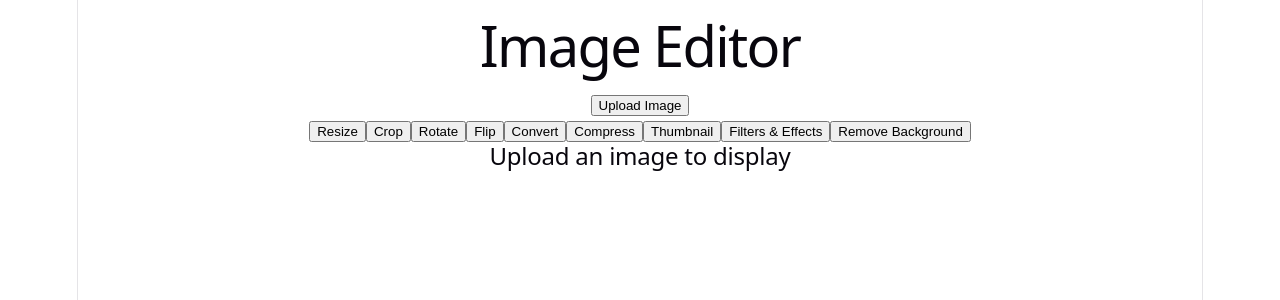
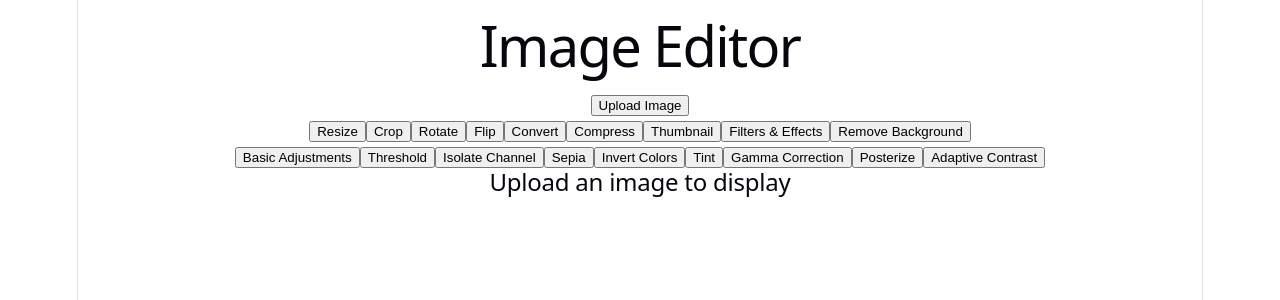
Before and after one commit to rasooli451/ImageEditor, a React (Vite) app: page / in a window 1280 px wide. Shown: the top 300 px of the page. Built offline with nearby package versions, Linux system fonts and the light colour scheme.

Commit message:
added in the new color adjustment file containing all the buttons for color adjustment effects

```diff
--- a/src/components/ImageComponent.jsx
+++ b/src/components/ImageComponent.jsx
@@ -5,6 +5,7 @@ import { useState } from "react"
 import Tools from "./Tools"
 import ReactCrop from "react-image-crop";
 import "react-image-crop/dist/ReactCrop.css";
+import ColorAdjustments from "./ColorAdjustments";
 
 export default function ImageComponent({image, selectable, triggerSelect, formSelection, cropFunc, compressFunc, BGremoval, adjustments}){
 
@@ -32,7 +33,6 @@ export default function ImageComponent({image, selectable, triggerSelect, formSe
              const scaleX = naturalImageMeta.width / displayImageMeta.width;
              const scaleY = naturalImageMeta.height / displayImageMeta.height;
              const finalC = {x : Math.round(crop.x * scaleX), y: Math.round(crop.y * scaleY), width : Math.round(crop.width * scaleX), height : Math.round(crop.height * scaleY)};
-             console.log(finalC);
              cropFunc(finalC);
              setCrop(null);
              setDisplayApplyCropButton(false);
@@ -42,6 +42,7 @@ export default function ImageComponent({image, selectable, triggerSelect, formSe
 
     return <div className="display">
         <Tools switchSelect={tempFunc} unimportantfunc={(identity)=> passUpFormSelection(identity)} Compress={compressFunc} removeBG={BGremoval}/>
+        <ColorAdjustments unimportantfunc={(identity)=> passUpFormSelection(identity)}/>
         <div className="ImageContainer">
             { selectable ?
             <ReactCrop crop={crop} onChange={(c) =>setCrop(c)} unit="px" key={image}>
```
